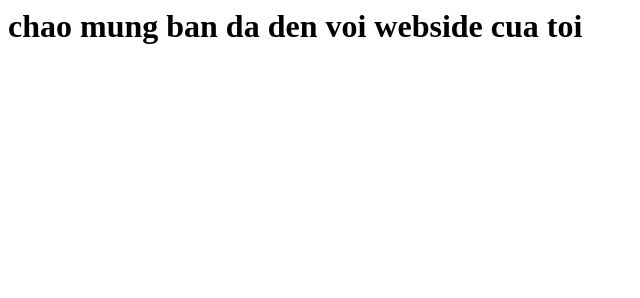
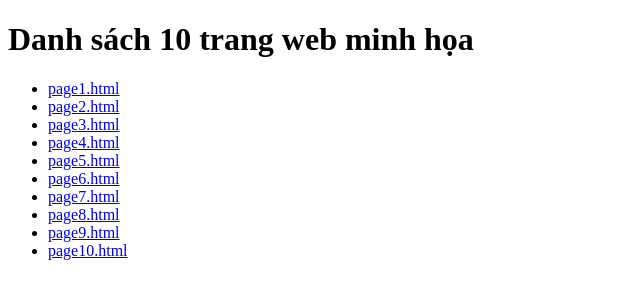
Before and after one commit to trungtin188/my-project-da24tta, a plain HTML site: page index.html in a window 1280 px wide. Shown: the whole page, without its empty margins (0-640 px from the left). Drawn offline with Linux system fonts and the light colour scheme.

Commit message:
Add files via upload

```diff
--- a/index.html
+++ b/index.html
@@ -1 +1,23 @@
-<h1> chao mung ban da den voi webside cua toi</h1>
+<!DOCTYPE html>
+<html lang="vi">
+<head>
+    <meta charset="UTF-8">
+    <meta name="viewport" content="width=device-width, initial-scale=1.0">
+    <title>Danh sách trang web minh họa</title>
+</head>
+<body>
+    <h1>Danh sách 10 trang web minh họa</h1>
+    <ul>
+        <li><a href="#">page1.html</a></li>
+        <li><a href="#">page2.html</a></li>
+        <li><a href="#">page3.html</a></li>
+        <li><a href="#">page4.html</a></li>
+        <li><a href="#">page5.html</a></li>
+        <li><a href="#">page6.html</a></li>
+        <li><a href="#">page7.html</a></li>
+        <li><a href="#">page8.html</a></li>
+        <li><a href="#">page9.html</a></li>
+        <li><a href="#">page10.html</a></li>
+    </ul>
+</body>
+</html>
```
